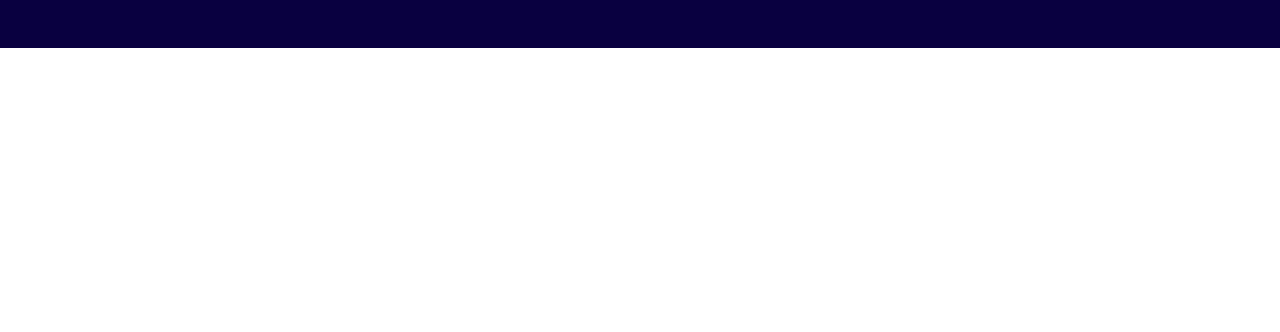
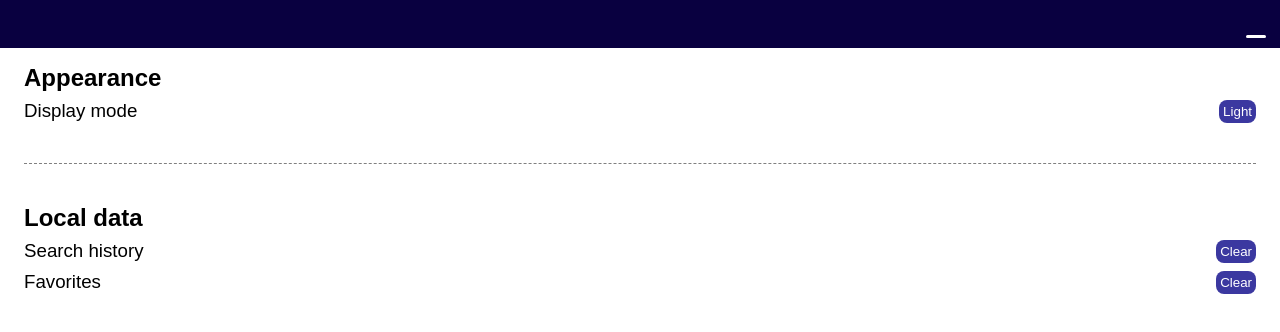
Before and after one commit to InimaJin/en_dict, a React (Vite) app: page /settings in a window 1280 px wide. Shown: the top 332 px of the page. Built offline with nearby package versions, Linux system fonts and the light colour scheme; some icons are missing.

Commit message:
Write settings page & optimize dark mode

```diff
--- a/src/App.jsx
+++ b/src/App.jsx
@@ -1,28 +1,22 @@
-import { useState } from "react";
+import { useEffect, useState } from "react";
 import { Link, Outlet, useLocation } from "react-router-dom";
 
-function Header({ currentDisplayMode, toggleNextDisplayMode }) {
+function Header({ displayModeClass }) {
     const location = useLocation();
 
     const NAV_PATHS = {
         root: "/",
         search: "/search",
         favorites: "/favorites",
+        settings: "/settings",
     };
 
     function activeLinkClass(link) {
         return location.pathname === link ? "active" : "";
     }
 
-    let displayModeClass;
-    if (currentDisplayMode == "light") {
-        displayModeClass = "sun";
-    } else {
-        displayModeClass = "moon-stars";
-    }
-
     return (
-        <header>
+        <header className={displayModeClass}>
             <div>
                 <Link
                     to={NAV_PATHS.root}
@@ -40,18 +34,19 @@
                 </Link>
             </div>
             <div>
-                <button
-                    aria-label="toggle display mode"
-                    onClick={toggleNextDisplayMode}
-                >
-                    <i className={`bx bx-${displayModeClass}`} />
-                </button>
                 <Link
                     to={NAV_PATHS.favorites}
                     aria-label="favorites"
                     className={activeLinkClass(NAV_PATHS.favorites)}
                 >
                     <i className="bx  bx-bookmarks"></i>
+                </Link>
+                <Link
+                    to={"settings"}
+                    aria-label="settings"
+                    className={activeLinkClass(NAV_PATHS.settings)}
+                >
+                    <i className="bx bx-cog" />
                 </Link>
             </div>
         </header>
@@ -75,24 +70,42 @@
 }
 
 export default function App() {
-    const modes = ["light", "dark"];
+    const modes = ["light", "dark", "auto"];
     const [displayModeIdx, setDisplayModeIdx] = useState(0);
     const currentDisplayMode = modes[displayModeIdx];
+    const [displayModeClass, setDisplayModeClass] =
+        useState(currentDisplayMode);
 
     function toggleNextDisplayMode() {
         const nextIdx = (displayModeIdx + 1) % modes.length;
         setDisplayModeIdx(nextIdx);
     }
 
+    useEffect(() => {
+        const darkModeMql =
+            window.matchMedia &&
+            window.matchMedia("(prefers-color-scheme: dark)");
+        if (currentDisplayMode === "auto") {
+            setDisplayModeClass(darkModeMql.matches ? "dark" : "");
+        } else {
+            setDisplayModeClass(currentDisplayMode);
+        }
+
+        window
+            .matchMedia("(prefers-color-scheme: dark)")
+            .addEventListener("change", (event) => {
+                setDisplayModeClass(event.matches ? "dark" : "");
+            });
+    }, [currentDisplayMode]);
+
     return (
-        <div className={`${currentDisplayMode}`}>
-            <Header
-                currentDisplayMode={currentDisplayMode}
-                toggleNextDisplayMode={toggleNextDisplayMode}
-            />
-            <div className="content-window">
-                <Outlet />
+        <>
+            <Header displayModeClass={displayModeClass} />
+            <div className={`content-window ${displayModeClass}`}>
+                <Outlet
+                    context={{ currentDisplayMode, toggleNextDisplayMode }}
+                />
             </div>
-        </div>
+        </>
     );
 }
--- a/src/error_elements.jsx
+++ b/src/error_elements.jsx
@@ -9,7 +9,7 @@
 
     const [countdown, setCountdown] = useState(5);
     useEffect(() => {
-        const intID = setInterval(() => {
+        const timeoutID = setTimeout(() => {
             setCountdown((prev) => {
                 if (prev == 1) {
                     navigate("/search");
@@ -19,9 +19,9 @@
             });
         }, 1000);
         return () => {
-            clearInterval(intID);
+            clearTimeout(timeoutID);
         };
-    }, []);
+    });
 
     return (
         <>
--- a/src/index.css
+++ b/src/index.css
@@ -24,8 +24,7 @@
         gap: 8px;
     }
 
-    a,
-    button {
+    a {
         position: relative;
         height: 100%;
         text-decoration: none;
@@ -61,20 +60,18 @@
     }
 }
 
+header.dark {
+    background: #5c1a1a;
+}
+
 .content-window {
     margin-top: 6vh;
     width: 100%;
     min-height: 94dvh;
 }
 
-#root div.dark {
-    header {
-        background: #5c1a1a;
-    }
-
-    .content-window {
-        background: #181c22;
-    }
+.content-window.dark {
+    background: #181c22;
 
     .home-wrapper {
         color: white;
@@ -120,6 +117,19 @@
         li button {
             color: #5c1a1a;
         }
+    }
+
+    .simple-btn {
+        background: #5c1a1a;
+    }
+
+    .settings-wrapper {
+        color: white;
+    }
+
+    .confirm-dialog {
+        background: #181c22;
+        color: white;
     }
 
     .entry-not-found,
@@ -179,9 +189,12 @@
     }
 }
 
+.padded-wrapper {
+    padding: 16px 24px;
+}
+
 .search-wrapper {
     height: 94dvh;
-    padding: 16px 24px;
     display: flex;
     flex-direction: column;
     gap: 8px;
@@ -283,7 +296,6 @@
 }
 
 .words-list {
-    padding: 24px;
     list-style-type: none;
     font-size: 1.5rem;
     font-weight: bold;
@@ -377,7 +389,6 @@
     flex-direction: column;
     gap: 24px;
     list-style: none;
-    padding: 16px 24px;
 }
 
 .favorites-list > li {
@@ -419,3 +430,73 @@
     border-bottom-style: solid;
     border-bottom-color: #090040;
 }
+
+.simple-btn {
+    background: #3b38a0;
+    color: white;
+    padding: 4px;
+    border: none;
+    border-radius: 8px;
+}
+
+.settings-wrapper {
+    display: flex;
+    flex-direction: column;
+    justify-content: start;
+
+    section {
+        display: flex;
+        flex-direction: column;
+        gap: 8px;
+        padding: 40px 0;
+
+        h2 {
+            font-weight: bold;
+        }
+    }
+
+    section:first-child {
+        padding-top: 0;
+    }
+
+    section:not(:last-child) {
+        border-bottom: 1px dashed gray;
+    }
+
+    .setting-box {
+        display: flex;
+        justify-content: space-between;
+
+        h3 {
+            font-weight: normal;
+        }
+    }
+}
+
+.confirm-dialog:open {
+    position: fixed;
+    top: 3dvh;
+    left: 50%;
+    transform: translateX(-50%);
+    h1 {
+        text-wrap: nowrap;
+        font-size: 1.7rem;
+    }
+
+    border: none;
+    border-radius: 16px;
+    padding: 8px;
+
+    display: flex;
+    flex-direction: column;
+    gap: 8px;
+
+    > div {
+        display: flex;
+        justify-content: space-between;
+    }
+}
+
+::backdrop {
+    backdrop-filter: blur(10px);
+}
--- a/src/settings_page.jsx
+++ b/src/settings_page.jsx
@@ -1,5 +1,94 @@
-//TODO: Should provide access to various settings such as display mode and clear history/ favorites.
-//The display mode button should thus be removed from the application header.
+import { useEffect, useRef, useState } from "react";
+import { writeFavorites, writeHistory } from "./util";
+import { useOutletContext } from "react-router-dom";
+
+//TODO: Display the size of local data on disk.
 export default function SettingsPage() {
-    return <div className="settings-wrapper"></div>;
+    const { currentDisplayMode, toggleNextDisplayMode } = useOutletContext();
+    const displayMode =
+        currentDisplayMode.charAt(0).toUpperCase() +
+        currentDisplayMode.slice(1);
+
+    const dialogRef = useRef();
+
+    //Operation: the function that performs an operation requested by the user and needs confirmation
+    //via dialog, e. g. clear history.
+    const [operation, setOperation] = useState(null);
+    useEffect(() => {
+        if (operation) {
+            dialogRef.current.showModal();
+        } else {
+            dialogRef.current.close();
+        }
+    });
+
+    return (
+        <>
+            <div className="settings-wrapper padded-wrapper">
+                <section>
+                    <h2>Appearance</h2>
+                    <div className="setting-box">
+                        <h3>Display mode</h3>
+                        <button
+                            className="simple-btn"
+                            onClick={toggleNextDisplayMode}
+                        >
+                            {displayMode}
+                        </button>
+                    </div>
+                </section>
+                <section>
+                    <h2>Local data</h2>
+                    <div className="setting-box">
+                        <h3>Search history</h3>
+                        <button
+                            className="simple-btn"
+                            onClick={() => {
+                                setOperation(() => () => {
+                                    writeHistory([]);
+                                });
+                            }}
+                        >
+                            Clear
+                        </button>
+                    </div>
+                    <div className="setting-box">
+                        <h3>Favorites</h3>
+                        <button
+                            className="simple-btn"
+                            onClick={() => {
+                                setOperation(() => () => {
+                                    writeFavorites([]);
+                                });
+                            }}
+                        >
+                            Clear
+                        </button>
+                    </div>
+                </section>
+            </div>
+
+            <dialog className="confirm-dialog" ref={dialogRef} closedby="any">
+                <h1>Are you sure?</h1>
+                <p>All data will be deleted.</p>
+                <div>
+                    <button
+                        className="simple-btn"
+                        onClick={() => {
+                            operation();
+                            setOperation(null);
+                        }}
+                    >
+                        Confirm
+                    </button>
+                    <button
+                        className="simple-btn"
+                        onClick={() => setOperation(null)}
+                    >
+                        Cancel
+                    </button>
+                </div>
+            </dialog>
+        </>
+    );
 }
--- a/src/util.js
+++ b/src/util.js
@@ -1,11 +1,11 @@
+export function loadFavorites() {
+    const favorites = localStorage.getItem("favorites");
+    return favorites ? JSON.parse(favorites) : [];
+}
+
 export function writeFavorites(favorites) {
     favorites = JSON.stringify(favorites);
     localStorage.setItem("favorites", favorites);
-}
-
-export function loadFavorites() {
-    const favorites = localStorage.getItem("favorites");
-    return favorites ? JSON.parse(favorites) : [];
 }
 
 export function addFavorite(query, sneakPeek) {
@@ -25,3 +25,13 @@
     favorites = favorites.filter((obj) => obj.title !== query);
     writeFavorites(favorites);
 }
+
+export function loadHistory() {
+    const history = localStorage.getItem("history");
+    return JSON.parse(history) ?? [];
+}
+
+export function writeHistory(newHistoryArray) {
+    const history = JSON.stringify(newHistoryArray);
+    localStorage.setItem("history", history);
+}
```
Also changed, not shown: src/dict_page.jsx (+10 -5 lines), src/favs_page.jsx (+5 -6 lines), src/search_page.jsx (+8 -12 lines).
